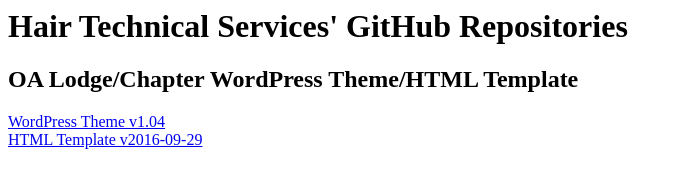
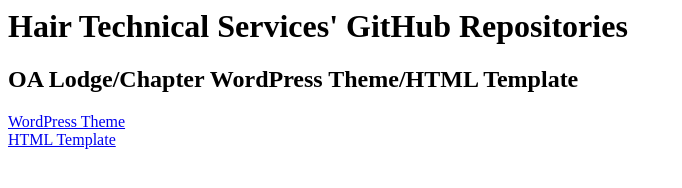
Before and after one commit to hairtechsrv/hairtechsrv.github.io, a plain HTML site: page index.html in a window 1280 px wide. Shown: the whole page, without its empty margins (0-682 px from the left). Drawn offline with Linux system fonts and the light colour scheme.

Commit message:
OA Lodge/Chapter WordPress Theme/HTML Template
more generic links

```diff
--- a/index.html
+++ b/index.html
@@ -5,7 +5,7 @@
 <body>
 <h1>Hair Technical Services' GitHub Repositories</h1>
 <h2>OA Lodge/Chapter WordPress Theme/HTML Template</h2>
-<p><a href="https://github.com/hairtechsrv/oalodgechapter/archive/1.04.zip">WordPress Theme v1.04</a><br>
-<a href="https://github.com/hairtechsrv/oalodgechapter-html/archive/2016-09-29.zip">HTML Template v2016-09-29</a></p>
+<p><a href="https://github.com/hairtechsrv/oalodgechapter">WordPress Theme</a><br>
+<a href="https://github.com/hairtechsrv/oalodgechapter-html">HTML Template</a></p>
 </body>
 </html>
```
